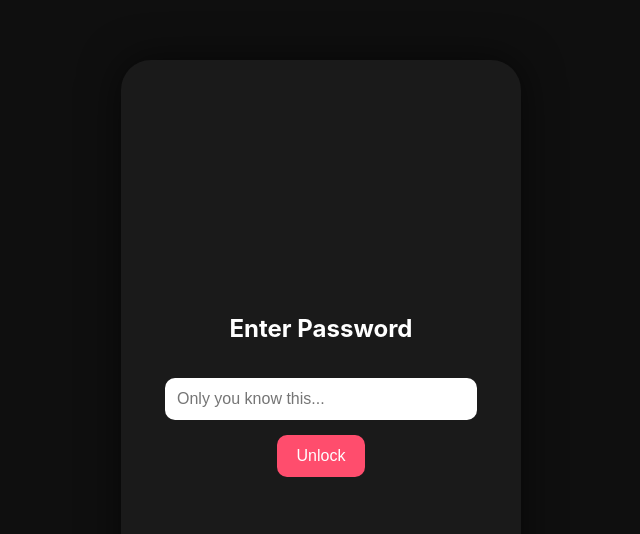
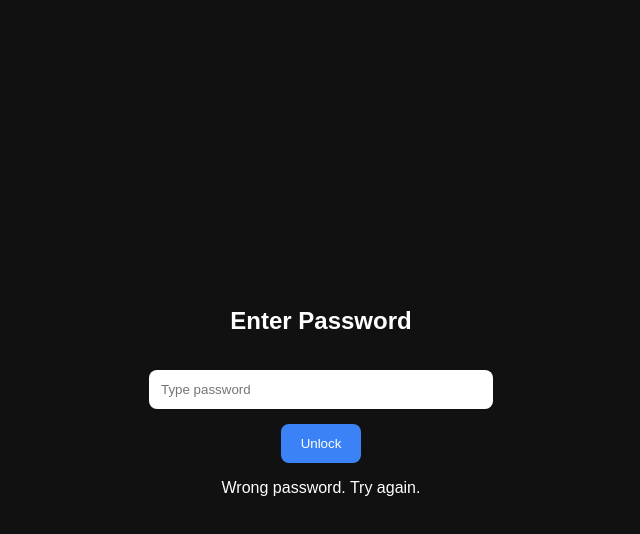
Before and after one commit to dyzvas17/Dyz17, a plain HTML site: page index.html in a window 1280 px wide. Both pictures are taken after a click on the button "Unlock". Shown: the whole page, without its empty margins (319-959 px from the left). Drawn offline with Linux system fonts and the light colour scheme.

Commit message:
Update index.html

```diff
--- a/index.html
+++ b/index.html
@@ -3,71 +3,67 @@
 <head>
 <meta name="viewport" content="width=device-width, initial-scale=1.0">
 <title>Private</title>
+
 <style>
 body {
   margin: 0;
-      padding: 0;
-      background: #0f0f0f;
-      font-family: -apple-system, BlinkMacSystemFont, sans-serif;
+  background: #111;
+  font-family: Arial, sans-serif;
   display: flex;
   justify-content: center;
   align-items: center;
   height: 100vh;
+  color: white;
 }
 
 .app {
-      width: 360px;
-      height: 640px;
-      background: #1a1a1a;
-      border-radius: 30px;
-      box-shadow: 0 0 40px rgba(0,0,0,0.6);
-      display: flex;
-      flex-direction: column;
-      justify-content: center;
-      align-items: center;
-      color: white;
+  width: 90%;
+  max-width: 400px;
   text-align: center;
-      padding: 20px;
 }
 
 input {
   padding: 12px;
-      border-radius: 10px;
+  width: 80%;
+  margin-top: 15px;
+  border-radius: 8px;
   border: none;
-      margin-top: 15px;
-      width: 80%;
-      font-size: 16px;
 }
 
 button {
   padding: 12px 20px;
   margin-top: 15px;
-      border-radius: 10px;
+  border-radius: 8px;
   border: none;
-      background: #ff4d6d;
+  background: #3b82f6;
   color: white;
-      font-size: 16px;
-      cursor: pointer;
-    }
-
-    #message {
-      margin-top: 15px;
-      font-size: 14px;
-      color: #ff9aa2;
 }
 </style>
 </head>
+
 <body>
 
 <div class="app">
   <h2>Enter Password</h2>
-    <input type="password" id="password" placeholder="Only you know this...">
+  <input type="password" id="pw" placeholder="Type password">
+  <br>
   <button onclick="unlock()">Unlock</button>
-    <p id="message"></p>
+  <p id="msg"></p>
 </div>
 
 <script>
 function unlock() {
-      var pass = document.getElementById("password").value;
-      if(pass.trim() === "herpassword") {
-        document.querySelector(".app").innerHTML = "<h2>Welcome ❤️</h2><p>This world is only for you
+  var password = document.getElementById("pw").value;
+
+  if (password === "1234") {
+    document.querySelector(".app").innerHTML =
+      "<h2>Welcome ❤️</h2><p>This world is only for you.</p>";
+  } else {
+    document.getElementById("msg").innerText =
+      "Wrong password. Try again.";
+  }
+}
+</script>
+
+</body>
+</html>
```
Lines whose indentation alone changed are shown as unchanged.
